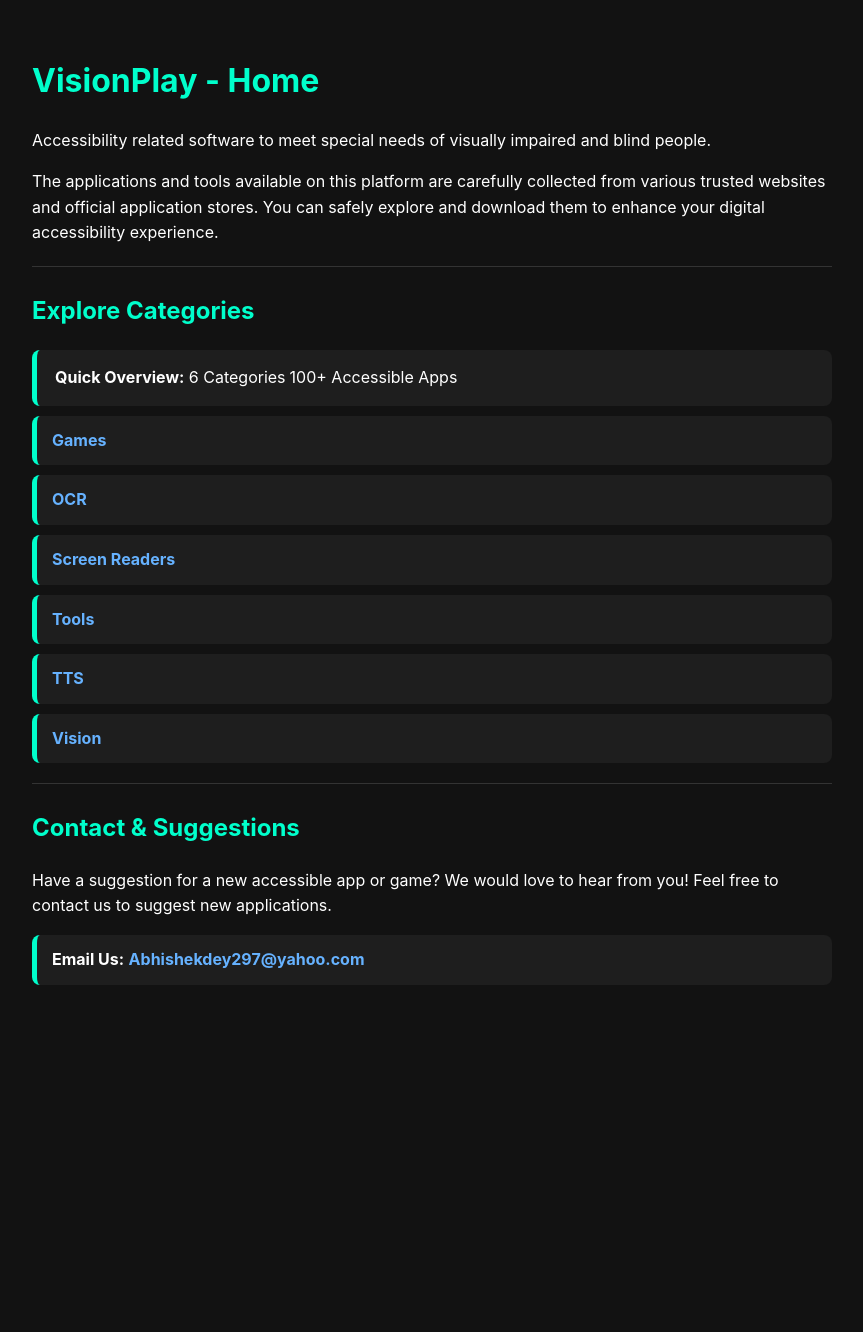
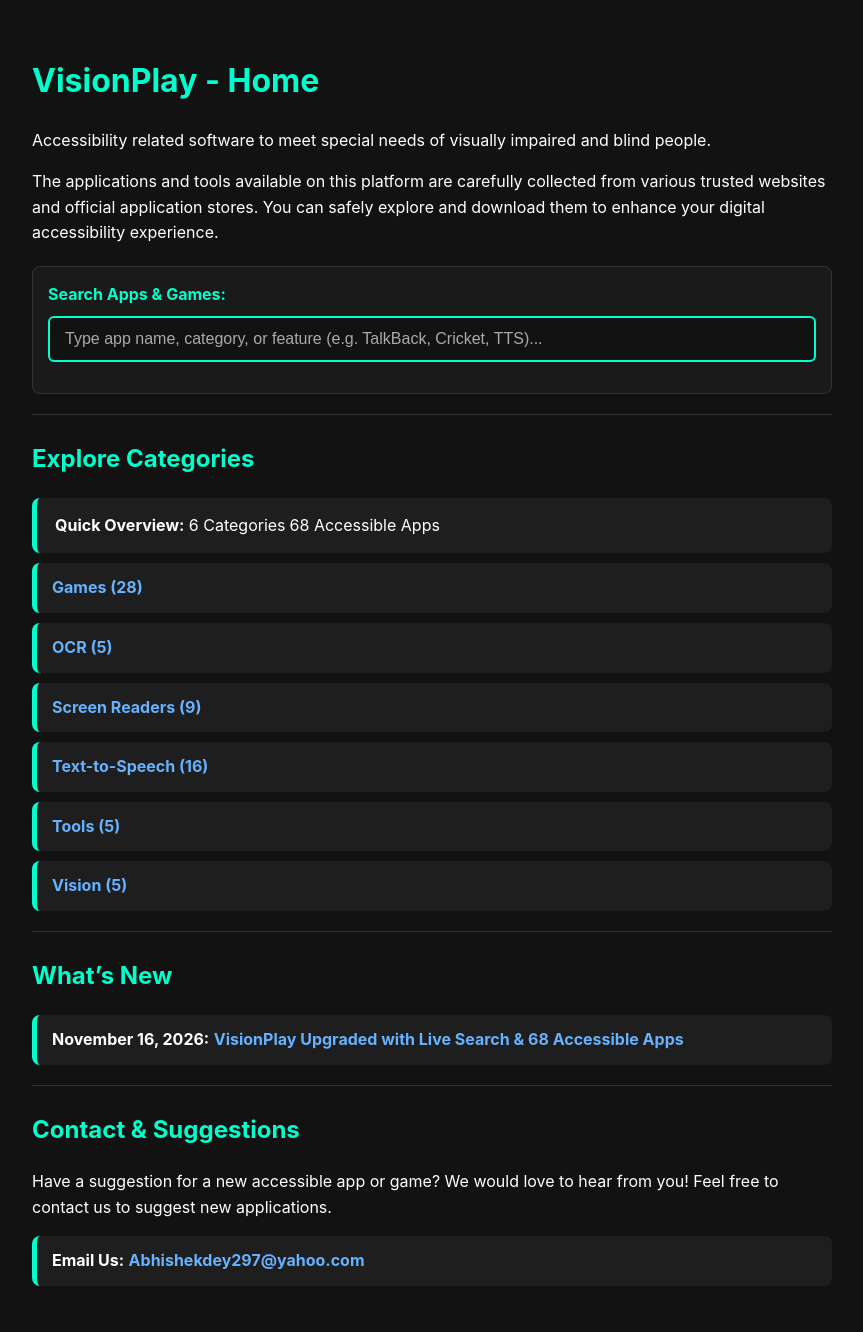
Before and after one commit to abhishekdey-hub/VisionPlay, a Jekyll site: the page built from index.md, in a window 1280 px wide. Shown: the whole page, without its empty margins (208-1071 px from the left). Built offline with Jekyll 4.4.1, drawn with Linux system fonts in a browser that asks for light colours; before the commit the page ends 1031 px from its top, so only the background shows below that.

Commit message:
Update index.md

```diff
--- a/index.md
+++ b/index.md
@@ -12,18 +12,39 @@ Accessibility related software to meet special needs of visually impaired and bl
 
 The applications and tools available on this platform are carefully collected from various trusted websites and official application stores. You can safely explore and download them to enhance your digital accessibility experience.
 
+{% include search-box.html %}
+
 ---
 
 ## Explore Categories
 
-* **Quick Overview:** 6 Categories | 100+ Accessible Apps
+{% assign total_apps = site.data.games.size | plus: site.data.ocr.size | plus: site.data.screen_readers.size | plus: site.data.tts.size | plus: site.data.tools.size | plus: site.data.vision.size %}
 
-* [Games](games/)
-* [OCR](optical-character-recognition/)
-* [Screen Readers](screen-readers/)
-* [Tools](tools/)
-* [TTS](text-to-speech/)
-* [Vision](vision/)
+* **Quick Overview:** 6 Categories | {{ total_apps }} Accessible Apps
+
+* [Games ({{ site.data.games.size }})](games/)
+* [OCR ({{ site.data.ocr.size }})](optical-character-recognition/)
+* [Screen Readers ({{ site.data.screen_readers.size }})](screen-readers/)
+* [Text-to-Speech ({{ site.data.tts.size }})](text-to-speech/)
+* [Tools ({{ site.data.tools.size }})](tools/)
+* [Vision ({{ site.data.vision.size }})](vision/)
+
+---
+
+## What's New
+
+{% if site.posts.size > 0 %}
+<ul>
+  {% for post in site.posts limit:5 %}
+    <li>
+      <strong>{{ post.date | date: "%B %d, %Y" }}:</strong>
+      <a href="{{ post.url | relative_url }}">{{ post.title }}</a>
+    </li>
+  {% endfor %}
+</ul>
+{% else %}
+<p>No recent updates yet.</p>
+{% endif %}
 
 ---
 
```
